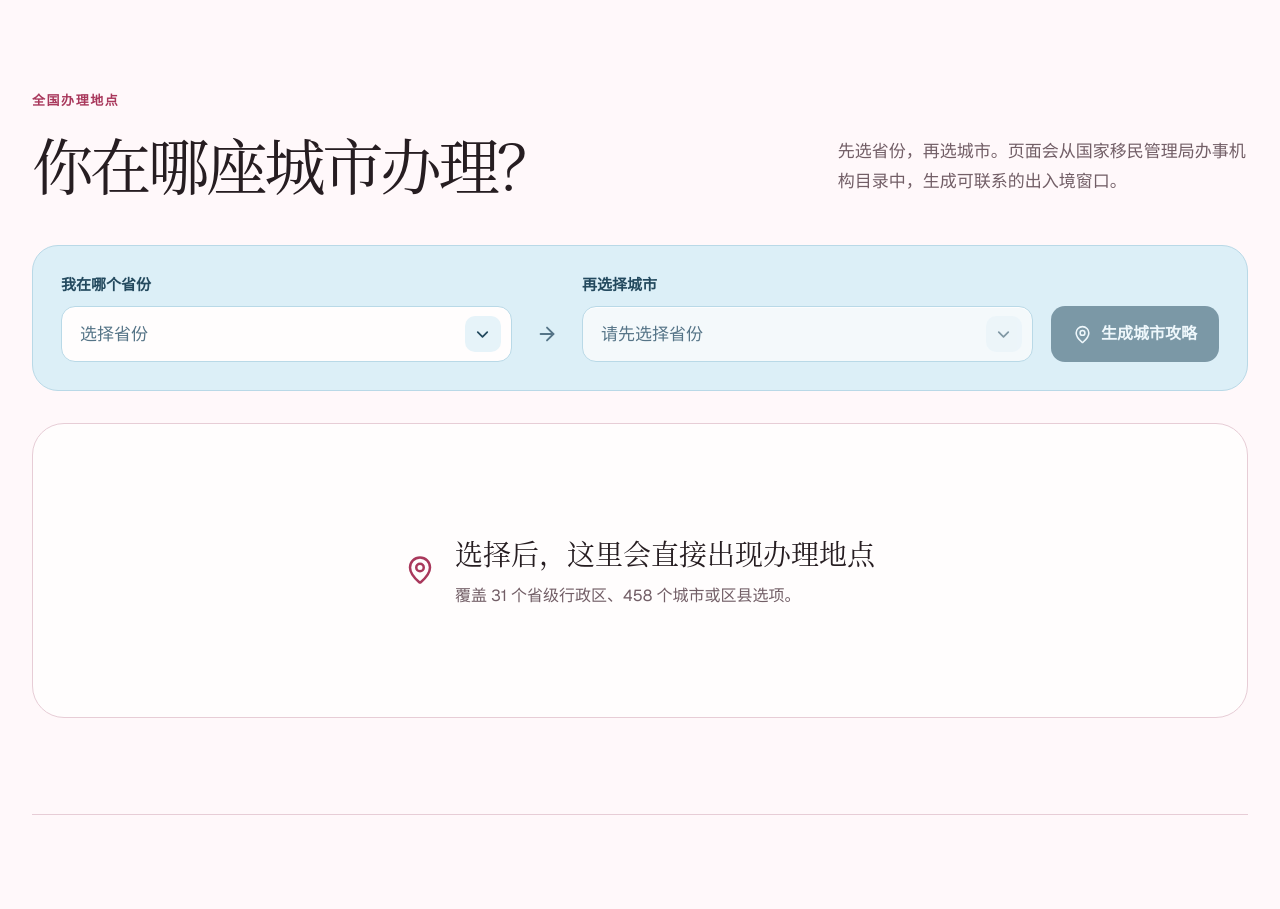
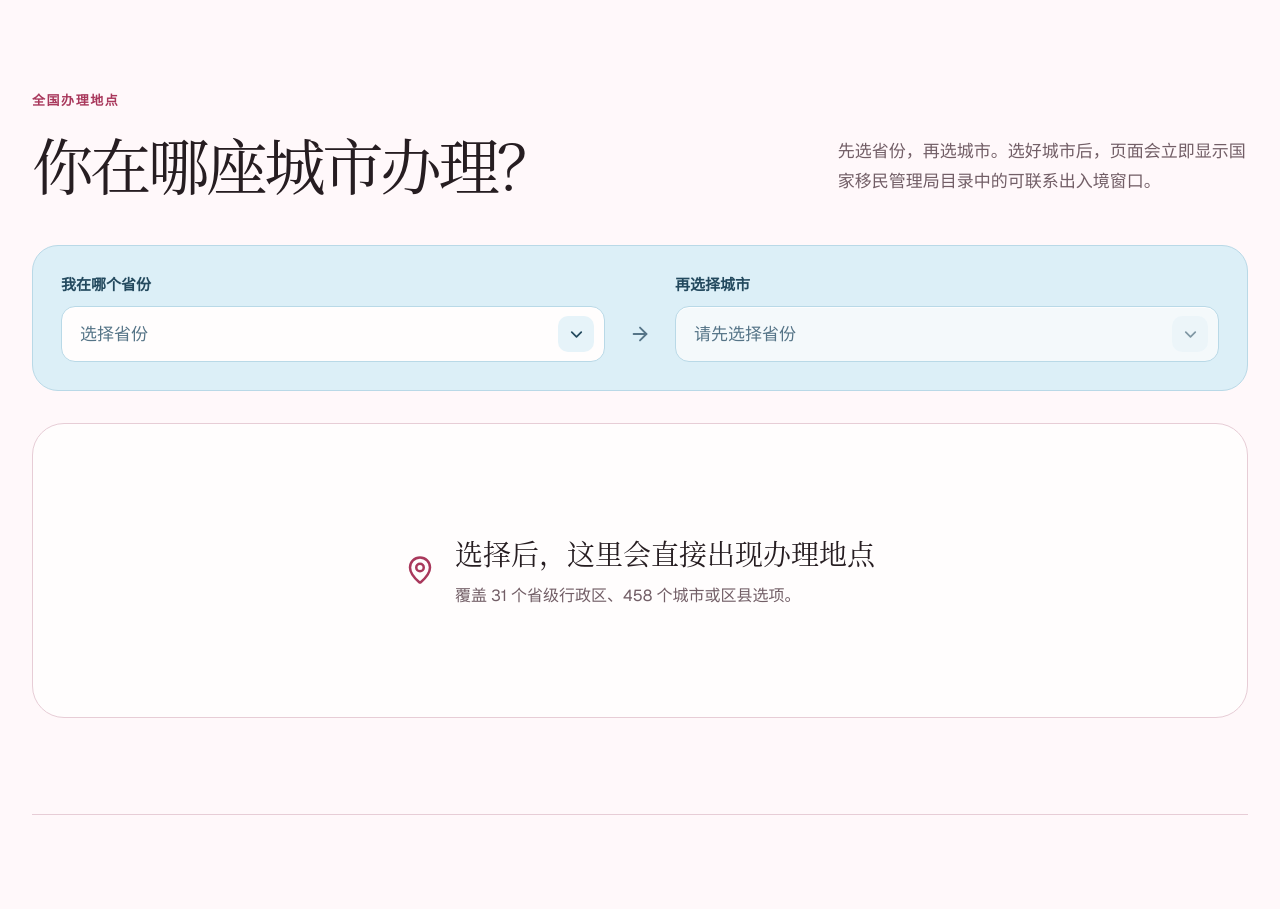
Before and after one commit to Explainfuture/visa-atlas-cn, a Next.js app: page /passport in a window 1280 px wide. Shown: the part 1640-2549 px from the top of the page. Built offline with nearby package versions, Linux system fonts and the light colour scheme.

Commit message:
feat: show passport city guide on selection

```diff
--- a/src/app/globals.css
+++ b/src/app/globals.css
@@ -2481,7 +2481,7 @@ a.consular-detail:hover strong {
 
 .passport-picker {
   display: grid;
-  grid-template-columns: minmax(210px, 1fr) 34px minmax(210px, 1fr) auto;
+  grid-template-columns: minmax(210px, 1fr) 34px minmax(210px, 1fr);
   align-items: end;
   gap: 18px;
   margin-top: 48px;
@@ -2651,34 +2651,6 @@ a.consular-detail:hover strong {
   color: var(--sky-muted);
 }
 
-.passport-picker-submit {
-  display: inline-flex;
-  align-items: center;
-  justify-content: center;
-  gap: 9px;
-  min-height: 56px;
-  padding: 0 22px;
-  border: 0;
-  border-radius: 14px;
-  background: var(--sky-ink);
-  color: white;
-  font: inherit;
-  font-weight: 750;
-  white-space: nowrap;
-  cursor: pointer;
-  transition: background 160ms ease, transform 160ms ease;
-}
-
-.passport-picker-submit:hover:not(:disabled) {
-  background: var(--rose-deep);
-  transform: translateY(-2px);
-}
-
-.passport-picker-submit:disabled {
-  cursor: not-allowed;
-  opacity: 0.52;
-}
-
 .passport-city-result {
   margin-top: 32px;
   padding: clamp(30px, 4vw, 54px);
@@ -3137,10 +3109,6 @@ a.consular-detail:hover strong {
     grid-template-columns: 1fr 28px 1fr;
   }
 
-  .passport-picker-submit {
-    grid-column: 1 / -1;
-  }
-
   .passport-steps ol {
     grid-template-columns: repeat(3, 1fr);
   }
@@ -3262,10 +3230,6 @@ a.consular-detail:hover strong {
     display: none;
   }
 
-  .passport-picker-submit {
-    grid-column: 1;
-  }
-
   .passport-city-result-heading {
     gap: 24px;
   }
--- a/src/components/passport-guide.tsx
+++ b/src/components/passport-guide.tsx
@@ -157,9 +157,10 @@ export function PassportGuide({ cityId }: { cityId?: string }) {
           <div className="passport-city-intro">
             <p className="section-kicker">全国办理地点</p>
             <h2 id="choose-city-title">你在哪座城市办理？</h2>
-            <p>先选省份，再选城市。页面会从国家移民管理局办事机构目录中，生成可联系的出入境窗口。</p>
+            <p>先选省份，再选城市。选好城市后，页面会立即显示国家移民管理局目录中的可联系出入境窗口。</p>
           </div>
           <PassportLocationPicker
+            key={location?.city.id ?? "passport-location-picker"}
             provinces={passportRegions}
             selectedCityId={location?.city.id}
             selectedProvinceId={location?.province.id}
@@ -170,7 +171,7 @@ export function PassportGuide({ cityId }: { cityId?: string }) {
               <>
                 <div className="passport-city-result-heading">
                   <div>
-                    <p className="section-kicker">你的城市攻略已生成</p>
+                    <p className="section-kicker">当前办理城市</p>
                     <h2>{location.province.name} · {location.city.name}</h2>
                     <p>
                       首次申领应由本人前往公安机关出入境管理窗口。<strong>出发前先电话确认预约方式、护照首办业务和当天办公时间。</strong>
--- a/src/components/passport-location-picker.tsx
+++ b/src/components/passport-location-picker.tsx
@@ -1,15 +1,9 @@
 "use client";
 
-import { FormEvent, useMemo, useState, useTransition } from "react";
+import { useMemo, useState, useTransition } from "react";
 import { useRouter } from "next/navigation";
 import * as Select from "@radix-ui/react-select";
-import {
-  ArrowRight,
-  Check,
-  ChevronDown,
-  ChevronUp,
-  MapPin,
-} from "lucide-react";
+import { ArrowRight, Check, ChevronDown, ChevronUp } from "lucide-react";
 import type { PassportProvince } from "@/data/passport-offices";
 
 type PassportLocationPickerProps = {
@@ -113,14 +107,13 @@ export function PassportLocationPicker({
     [provinceId, provinces],
   );
 
-  function openCityGuide(event: FormEvent<HTMLFormElement>) {
-    event.preventDefault();
-    if (!cityId) return;
-    startTransition(() => router.push(`/passport/${cityId}#city-guide`));
+  function selectCity(value: string) {
+    setCityId(value);
+    startTransition(() => router.push(`/passport/${value}#city-guide`));
   }
 
   return (
-    <form className="passport-picker" onSubmit={openCityGuide}>
+    <div aria-busy={isPending} className="passport-picker">
       <div className="passport-picker-field">
         <label htmlFor="passport-province" id="passport-province-label">
           我在哪个省份
@@ -147,24 +140,19 @@ export function PassportLocationPicker({
           再选择城市
         </label>
         <PassportSelect
-          disabled={!provinceId}
+          disabled={!provinceId || isPending}
           id="passport-city"
           labelId="passport-city-label"
-          onValueChange={setCityId}
+          onValueChange={selectCity}
           options={cities}
           placeholder={provinceId ? "选择城市" : "请先选择省份"}
           value={cityId}
         />
       </div>
 
-      <button
-        className="passport-picker-submit"
-        disabled={!cityId || isPending}
-        type="submit"
-      >
-        <MapPin aria-hidden="true" size={19} />
-        {isPending ? "正在生成…" : "生成城市攻略"}
-      </button>
-    </form>
+      <span aria-live="polite" className="sr-only">
+        {isPending ? "正在显示城市攻略" : ""}
+      </span>
+    </div>
   );
 }
```
